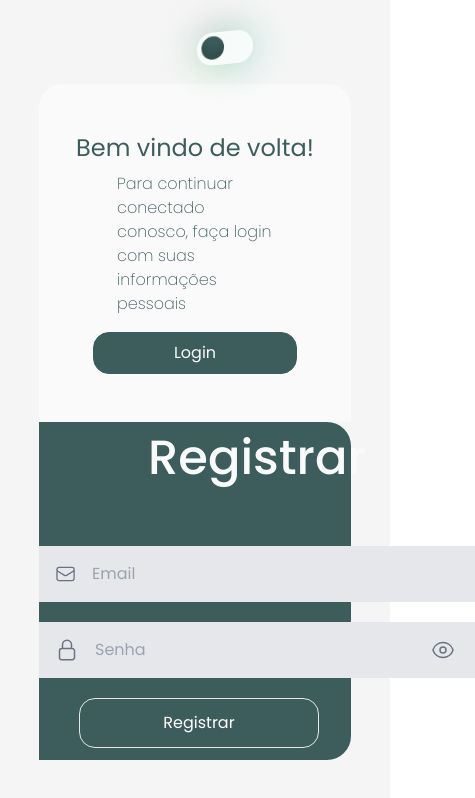
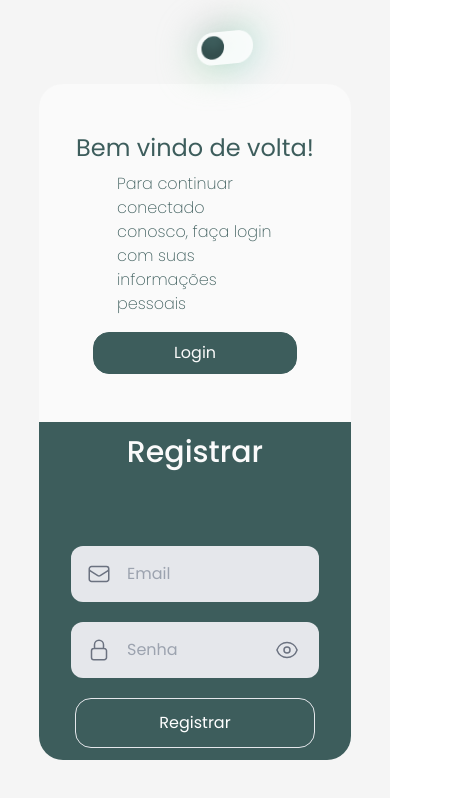
Before and after one commit to Matdev6/BackEndApi, a React (Vite) app in the folder frontend/: page /register in a window 390 px wide. Shown: the top 798 px of the page, 475 px wide, since content can reach past the window. Built offline with nearby package versions, Linux system fonts and the light colour scheme; a web font is replaced by a local one.

Commit message:
ajuste tela de login mobile
ajuste tela de login mobile

```diff
--- a/frontend/src/components/Form.jsx
+++ b/frontend/src/components/Form.jsx
@@ -12,13 +12,13 @@ const Form = ({ onSubmit, btn, btn_border }) => {
     }
 
     return(
-        <form className="flex flex-col gap-5" onSubmit={handleSubmit(onSubmit)} >
+        <form className="flex flex-col gap-5 items-center" onSubmit={handleSubmit(onSubmit)} >
                 <div className="flex">
-                  <EnvelopeIcon className="h-14 p-4 w-14 text-gray-500 bg-gray-200" />
+                  <EnvelopeIcon className="h-14 p-4 w-14 text-gray-500 bg-gray-200 rounded-l-xl" />
                   <input
                     type="email"
                     placeholder="Email"
-                    className="md:w-96 w-full bg-gray-200 outline-none"
+                    className="md:w-96 w-48 bg-gray-200 outline-none rounded-r-xl"
                     {...register('email', { required: true })}
                   />
                 </div>
@@ -26,22 +26,22 @@ const Form = ({ onSubmit, btn, btn_border }) => {
                   <p className="text-red-600 ml-2 mt-2 font-medium relative -top-5">O email é obrigatório</p>
                 )}
 
-                <div className="flex">
-                  <LockClosedIcon className="h-14 w-14 p-4 bg-gray-200 text-gray-500" />
+                <div className="flex ">
+                  <LockClosedIcon className="h-14 w-14 p-4 bg-gray-200 text-gray-500 rounded-l-xl" />
                   <input
                     type={showPass ? 'text' : 'password'}
                     placeholder="Senha"
-                    className="md:w-80 bg-gray-200 outline-none"
+                    className="md:w-80 w-32 bg-gray-200 outline-none"
                     {...register('password', { required: true })}
                   />
                   {showPass ? (
                     <EyeSlashIcon
-                      className="h-14 w-16 p-4 bg-gray-200 text-gray-500 cursor-pointer"
+                      className="h-14 w-16 p-4 bg-gray-200 text-gray-500 cursor-pointer rounded-r-xl"
                       onClick={toggleShowPass}
                     />
                   ) : (
                     <EyeIcon
-                      className="h-14 w-16 p-4 bg-gray-200 text-gray-500 cursor-pointer"
+                      className="h-14 w-16 p-4 bg-gray-200 text-gray-500 cursor-pointer rounded-r-xl"
                       onClick={toggleShowPass}
                     />
                   )}
@@ -51,7 +51,7 @@ const Form = ({ onSubmit, btn, btn_border }) => {
                 )}
 
 
-                <button className={`bg-primary dark:bg-neutral-50 text-white dark:text-neutral-800 py-3 rounded-2xl w-60 ml-10 md:w-full md:ml-0 ${btn_border}`}>
+                <button className={`bg-primary dark:bg-neutral-50 text-white dark:text-neutral-800 py-3 rounded-2xl w-60  md:w-full md:ml-0 ${btn_border}`}>
                   {btn}
                 </button>
               </form>
--- a/frontend/src/pages/Login.jsx
+++ b/frontend/src/pages/Login.jsx
@@ -85,7 +85,7 @@ const Login = () => {
           {/* Conteúdo principal do formulário de login */}
           <motion.div
             className={`${isAnimate
-              ? 'h-full w-3/5 bg-neutral-50 dark:bg-neutral-800 rounded-l-3xl flex flex-col'
+              ? 'h-full w-3/5 bg-neutral-50 dark:bg-neutral-800 md:rounded-l-3xl flex flex-col'
               : 'h-full md:w-3/5 w-full bg-neutral-50 dark:bg-neutral-800 md:rounded-r-3xl rounded-b-3xl md:rounded-l-none flex flex-col'
             }`}
             animate={isAnimate ? { x: -700 } : { x: 0 }}
@@ -94,7 +94,7 @@ const Login = () => {
             <div className="m-auto flex flex-col gap-4">
 
               {/* Título */}
-              <h1 className="md:text-5xl text-3xl ml-28 mt-6 md:ml-0 md:mt-0 text-primary h-14 font-medium items-center m-auto md:mb-10 dark:text-neutral-50">
+              <h1 className="md:text-5xl text-3xl  mt-6 md:ml-0 md:mt-0 text-primary h-14 font-medium items-center m-auto md:mb-10 dark:text-neutral-50">
                 Logar
               </h1>
 
--- a/frontend/src/pages/Register.jsx
+++ b/frontend/src/pages/Register.jsx
@@ -93,12 +93,12 @@ const Register = () => {
 
                     {/* Seção com formulário para registro */}
                     <motion.div
-                        className={`h-full md:w-2/5 w-full bg-primary dark:bg-neutral-700 ${isAnimate ? 'rounded-l-3xl' : 'rounded-r-3xl' } flex flex-col`}
+                        className={`h-full md:w-2/5 w-full bg-primary dark:bg-neutral-700 ${isAnimate ? 'rounded-l-3xl' : 'md:rounded-r-3xl rounded-b-3xl md:rounded-l-none' } flex flex-col`}
                         animate={isAnimate ? { x: -1020 } : { x: 0 }}
                         transition={{ duration: 1.5 }}
                     >
                         <div className="m-auto flex flex-col gap-4">
-                            <h1 className="text-5xl h-14 text-neutral-50 font-medium items-center m-auto mb-10 dark:text-neutral-50">
+                            <h1 className="md:text-5xl text-3xl  h-14 text-neutral-50 font-medium items-center m-auto mb-10 dark:text-neutral-50">
                                 Registrar
                             </h1>
 
```
